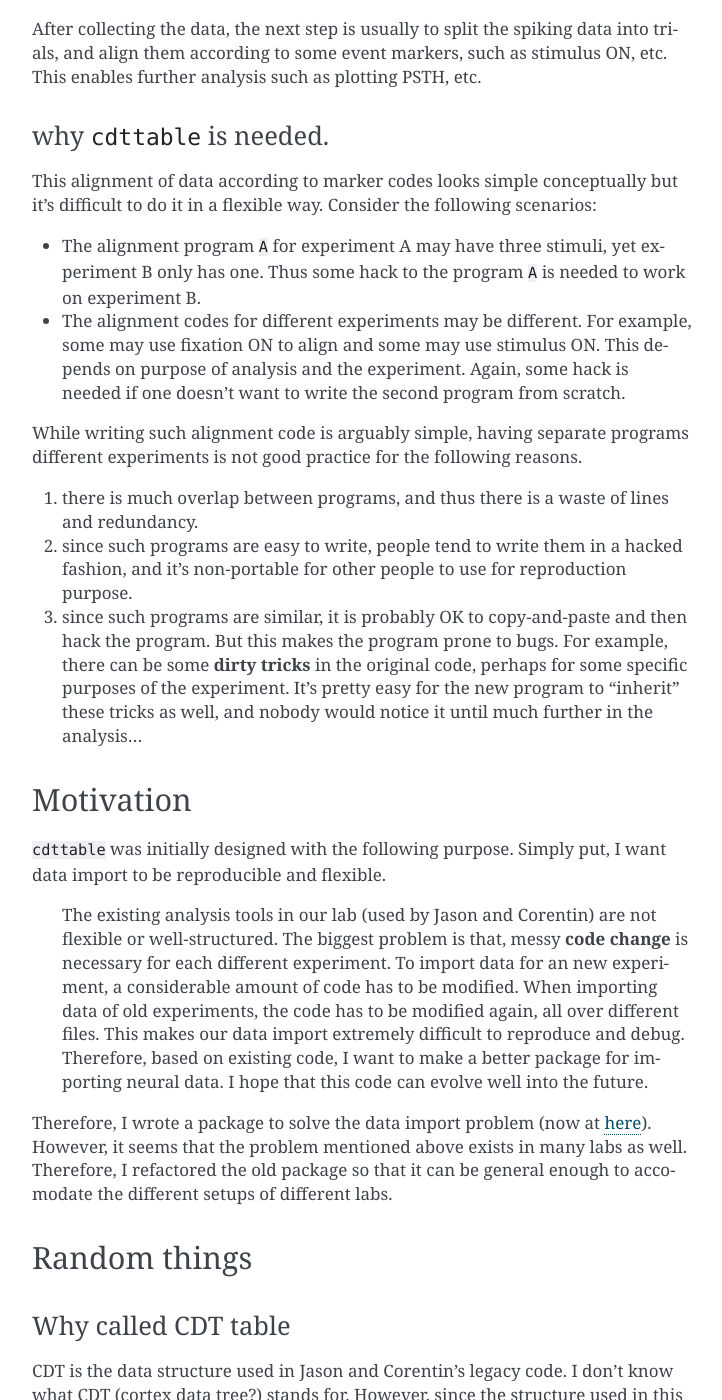
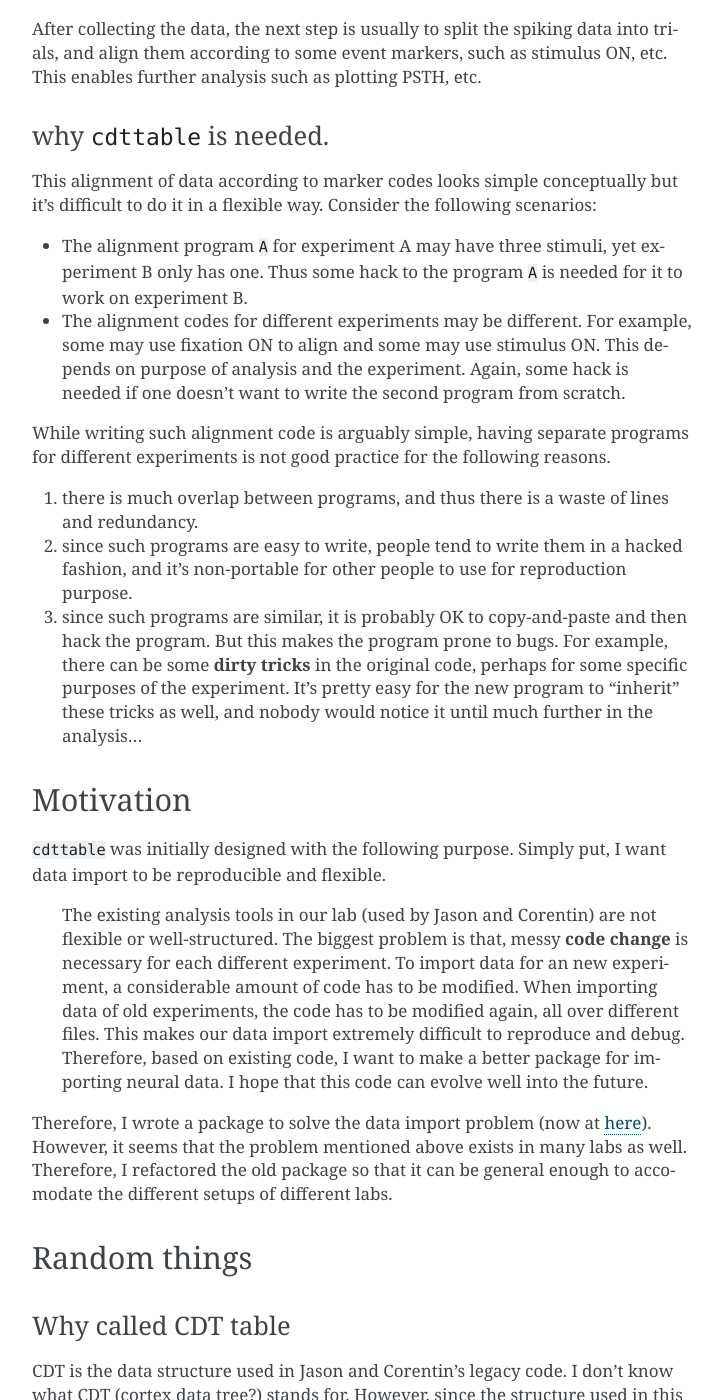
Before and after one commit to leelabcnbc/cdttable, a Sphinx documentation site: the page built from docs/intro.rst, in a window 1280 px wide and 1400 px high, scrolled down 1062 px. Shown: the whole window, without its empty margins (388-1110 px from the left). Built offline with Sphinx 7.4.7, drawn with Linux system fonts in a browser that asks for light colours; some of the changed text lies outside the part shown.

Commit message:
fix typo

```diff
--- a/docs/intro.rst
+++ b/docs/intro.rst
@@ -46,10 +46,10 @@
 -----------------------------
 This alignment of data according to marker codes looks simple conceptually but it's difficult to do it in a flexible way. Consider the following scenarios:
 
-* The alignment program ``A`` for experiment A may have three stimuli, yet experiment B only has one. Thus some hack to the program ``A`` is needed to work on experiment B.
+* The alignment program ``A`` for experiment A may have three stimuli, yet experiment B only has one. Thus some hack to the program ``A`` is needed for it to work on experiment B.
 * The alignment codes for different experiments may be different. For example, some may use fixation ON to align and some may use stimulus ON. This depends on purpose of analysis and the experiment. Again, some hack is needed if one doesn't want to write the second program from scratch.
 
-While writing such alignment code is arguably simple, having separate programs different experiments is not good practice for the following reasons.
+While writing such alignment code is arguably simple, having separate programs for different experiments is not good practice for the following reasons.
 
 #. there is much overlap between programs, and thus there is a waste of lines and redundancy.
 #. since such programs are easy to write, people tend to write them in a hacked fashion, and it's non-portable for other people to use for reproduction purpose.
@@ -82,7 +82,7 @@
 
 
 
-An example of CDT table vs CDT
+An example of CDT table vs. CDT
 -------------------------------
 
 
```
Also changed, not shown: other parts of docs/intro.rst (+1 -1 lines).
